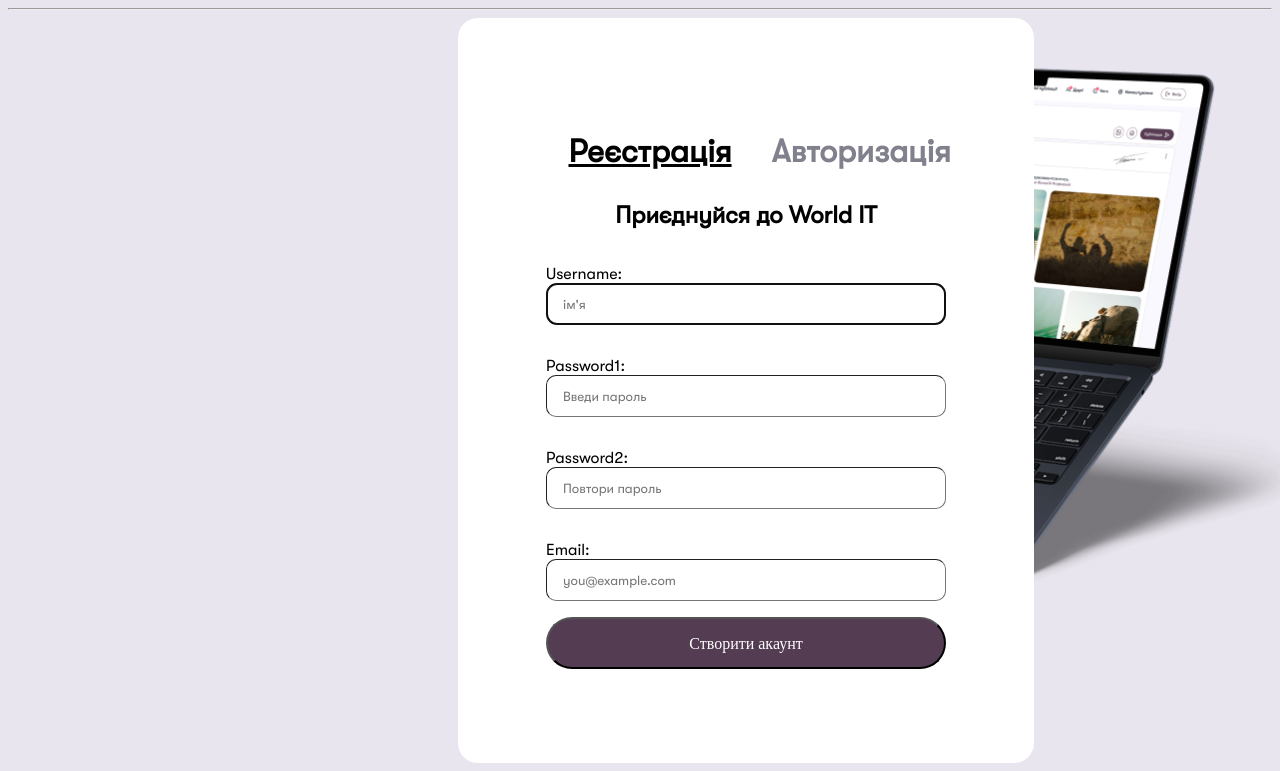
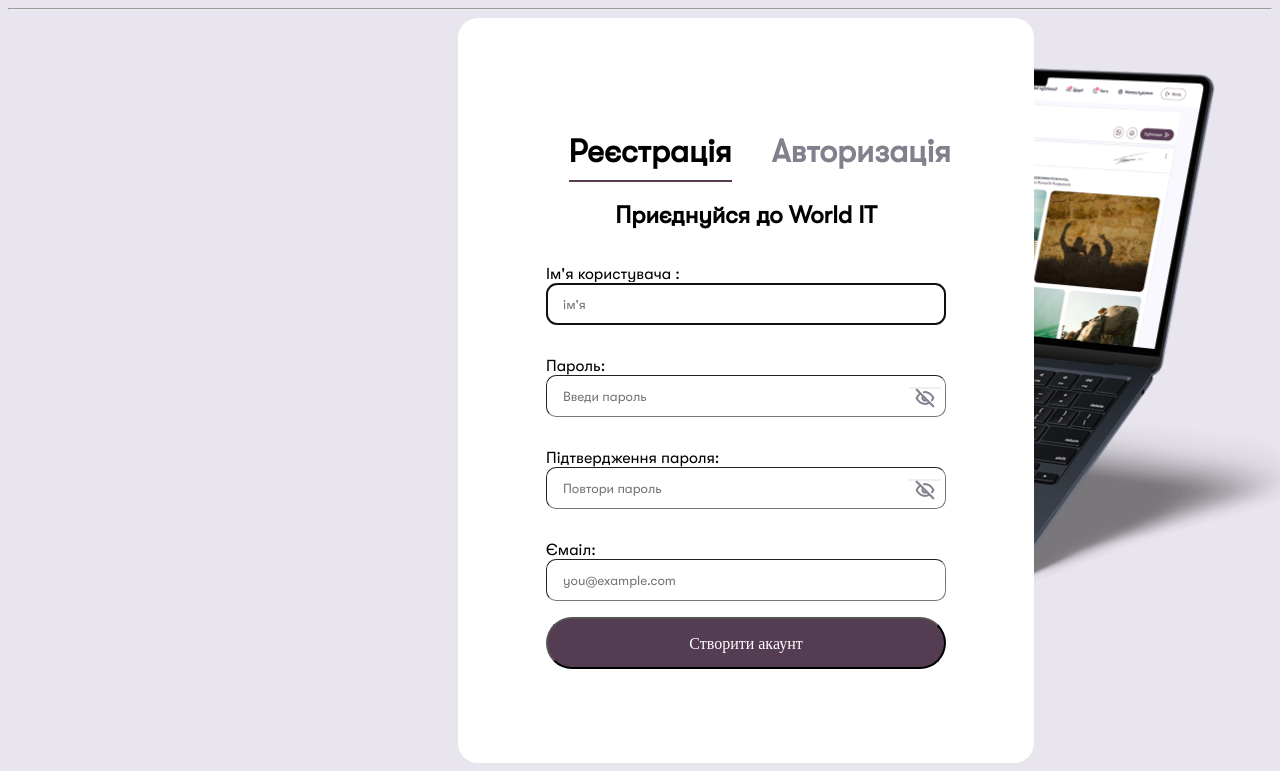
Before and after one commit to Renat19Belei/messenger, a Django app: page /user/ in a window 1280 px wide; the page is wider, and only the part inside the window is pictured. Shown: the part 74-845 px from the top of that part. Run offline with Django 5.2, Linux system fonts and the light colour scheme.

Commit message:
registration

```diff
--- a/user_app/forms.py
+++ b/user_app/forms.py
@@ -4,11 +4,11 @@
 from django.views.generic.edit import CreateView
 class UserForm(UserCreationForm):
     # username = forms.CharField(max_length=255)
-    username = forms.CharField(widget=forms.TextInput(attrs={"placeholder": "ім'я","class": "form-field"}))
-    password1 =forms.CharField(widget=forms.PasswordInput(attrs={"placeholder": "Введи пароль", "class": "form-field"}))
-    password2 =forms.CharField(widget=forms.PasswordInput(attrs={"placeholder": "Повтори пароль","class": "form-field"}))
+    username = forms.CharField(widget=forms.TextInput(attrs={"placeholder": "ім'я","class": "form-field"}),label="Ім'я користувача ")
+    password1 =forms.CharField(widget=forms.PasswordInput(attrs={"placeholder": "Введи пароль", "class": "form-field password"}),label="Пароль")
+    password2 =forms.CharField(widget=forms.PasswordInput(attrs={"placeholder": "Повтори пароль","class": "form-field password"}), label="Підтвердження пароля")
     #
-    email = forms.EmailField(max_length=255,widget=forms.EmailInput(attrs={"placeholder": "you@example.com", "class": "form-field"}))
+    email = forms.EmailField(max_length=255,widget=forms.EmailInput(attrs={"placeholder": "you@example.com", "class": "form-field"}), label="Ємаіл")
     # def save(self):
     #     user = User.objects.create(
     #         username=self.cleaned_data["username"],
--- a/user_app/static/user_app/style.css
+++ b/user_app/static/user_app/style.css
@@ -47,7 +47,7 @@
 
 
 } */
-button{
+.login{
     width: 400;
     height: 52;
     border-radius: 1234px;
@@ -62,7 +62,19 @@
     font-size: 16px;
 
 }
+.password-p{
+    position: relative;
+}
+.view-password-but{
+    position: absolute;
+    right: 5px;
+    top: 50%;
+    bottom: 50%;
+    background-color: none;
+    border: none;
+    cursor: pointer;
 
+}
 label{
     display: flex;
 }
@@ -123,6 +135,10 @@
 }
 .auth{
     cursor: pointer;
+    border-bottom: #543C52 2px solid;
+    width: 189;
+    height: 39;
+    text-decoration:none ;
 }
 .header_div{
     height: 56px;
--- a/user_app/static/user_app/user.css
+++ b/user_app/static/user_app/user.css
@@ -4,9 +4,20 @@
 .reg{
     cursor: pointer;
     color: black;
-    text-decoration:underline ;
+    width: 186;
+    border-width: 2px;
+    text-decoration: none;
+    border-bottom: #543C52 2px solid;
+    width: 186;
+    height: 47;
+    gap: 8px;
+
 }
 .auth{
    color: #81818D;
-    text-decoration:none ;
+    width: 186;
+    border-width: 2px;
+    text-decoration: none;
+    border-bottom: unset;
+
 }
--- a/user_app/templates/user_app/login.html
+++ b/user_app/templates/user_app/login.html
@@ -2,8 +2,10 @@
 {% load static %}
 {% block link %}
     <link rel="stylesheet" href="{% static 'user_app/style.css' %}">
+    <script src="{% static 'user_app/script.js' %}" defer></script>
 {% endblock %}
 {% block content %}
+    <input type="hidden" id="eyeUrl" value="{% static 'user_app/images/eye.png' %}">
 
     <header><img src="{% static 'user_app/images/Group2.png' %}"></header>
     <hr id="main-hr">
--- a/user_app/templates/user_app/user.html
+++ b/user_app/templates/user_app/user.html
@@ -4,9 +4,10 @@
 {% block link %}
     <link rel="stylesheet" href="{% static 'user_app/style.css' %}">
     <link rel="stylesheet" href="{% static 'user_app/user.css' %}">
+    <script src="{% static 'user_app/script.js' %}" defer></script>
 {% endblock %}
 {% block content %}
-
+    <input type="hidden" id="eyeUrl" value="{% static 'user_app/images/eye.png' %}">
 <!-- <form method="post">
     {% csrf_token %}
     {{ form.as_p }}
```
Also changed, not shown: main_app/forms.py (+7 -3 lines), user_app/static/user_app/script.js (added, +35 -0 lines), media/images/image_3_vfhwNoz.png (added), media/images/photo_2024-11-27_17-26-50_T4HWceL.jpg (added), media/images/photo_2024-12-14_00-06-23_ScgKjU3.jpg (added), user_app/static/user_app/images/eye.png (added).
